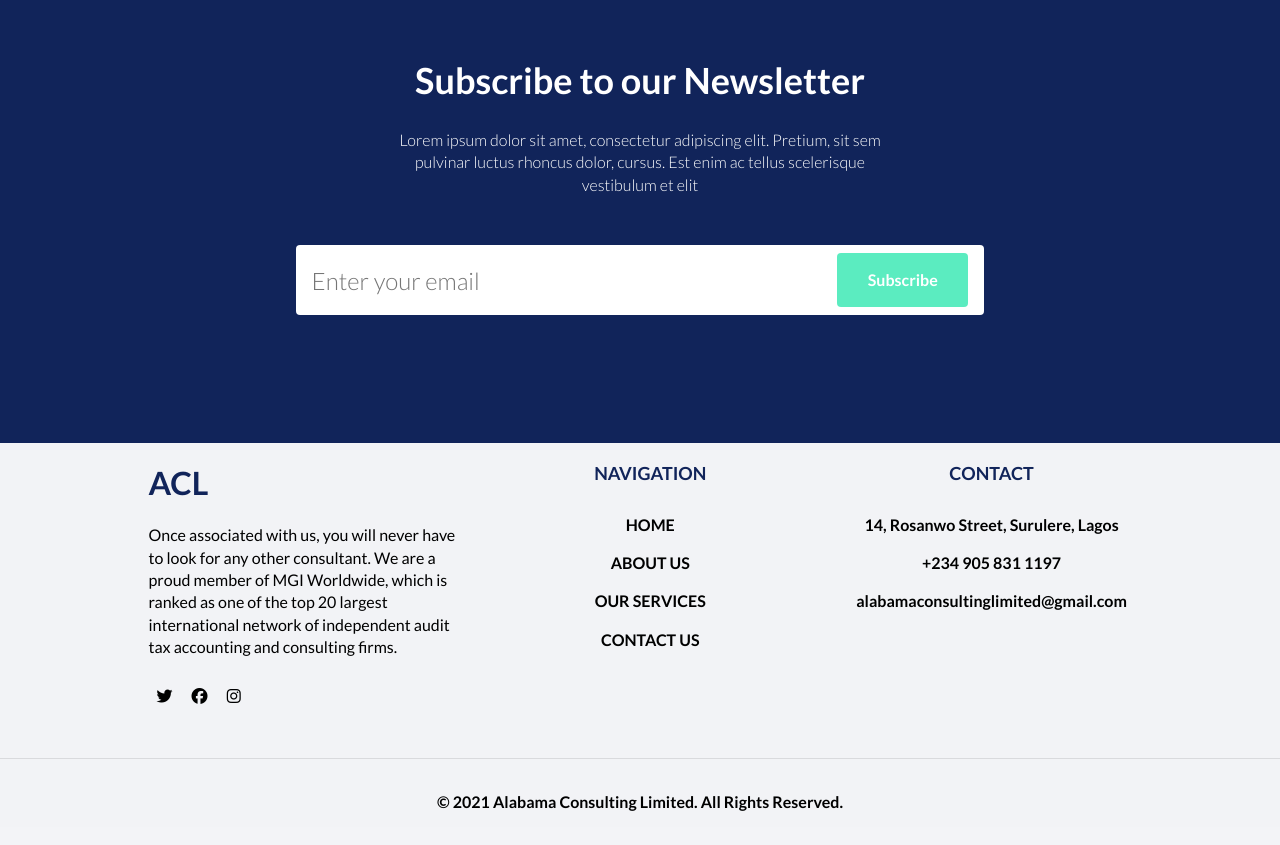
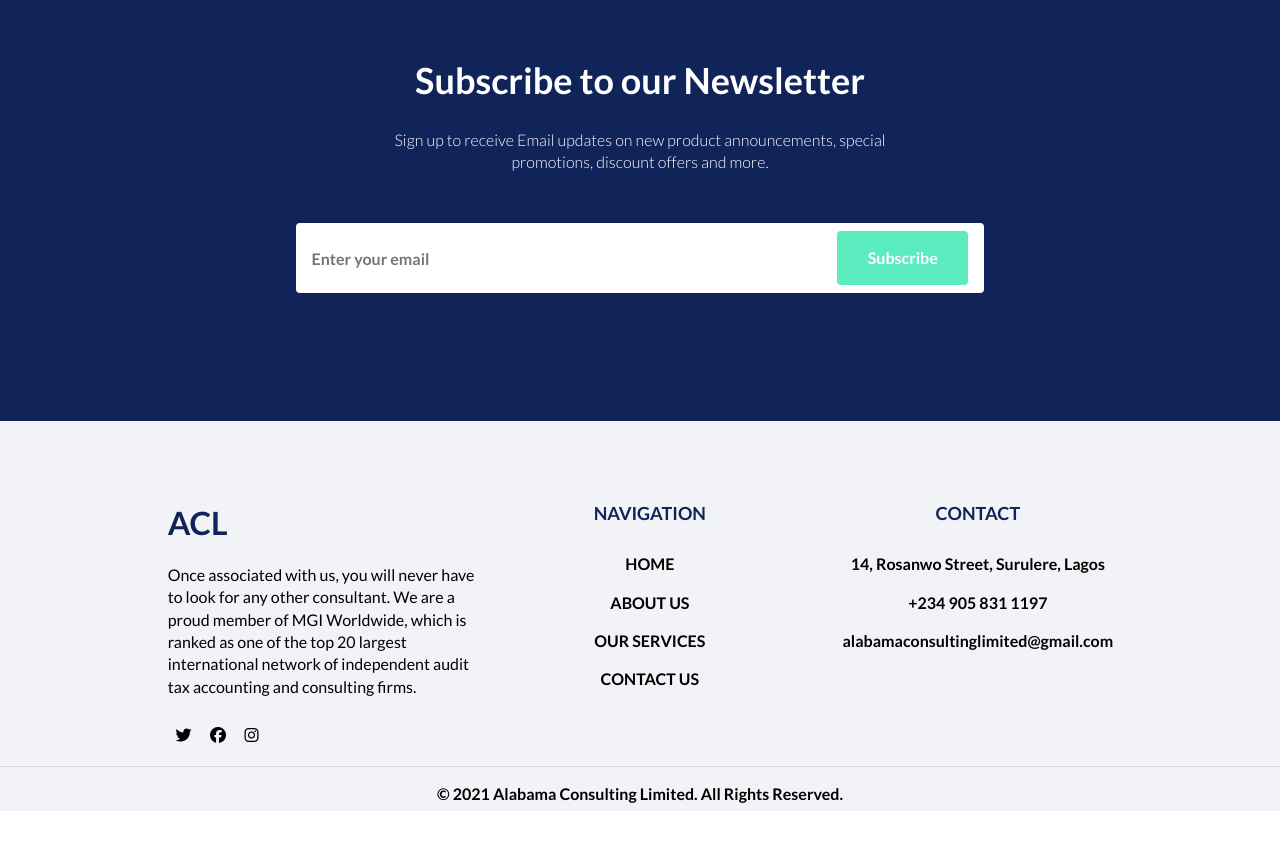
Before and after one commit to b6rav0/agency, a plain HTML site: page index.html in a window 1280 px wide. Shown: the part 4000-4845 px from the top of the page. After the commit the page ends 4811 px from the top, so only its background shows below. Drawn offline with nearby package versions, Linux system fonts and the light colour scheme.

Commit message:
adjusted footer spacing and modal width

```diff
--- a/assets/sass/components/_components.scss
+++ b/assets/sass/components/_components.scss
@@ -88,7 +88,7 @@ div#overlay {
     // Services Card that will be added by js
     div {
         width: auto;
-        max-width: 50%;
+        max-width: 30%;
         height: auto;
         max-height: 50%;
         padding: 1em;
@@ -106,7 +106,7 @@ div#overlay {
 
         h3 {
             margin-bottom: 1em;
-            font-size: 24px;
+            font-size: 16px;
             font-weight: 700;
         }
 
@@ -114,7 +114,7 @@ div#overlay {
             display: block;
             margin: 10px 0;
             color: $light-gray;
-            font-size: 18px;
+            font-size: 14px;
             font-weight: 400;
             overflow: hidden;
         }
--- a/assets/sass/layouts/_footer.scss
+++ b/assets/sass/layouts/_footer.scss
@@ -1,9 +1,9 @@
 footer {
-    padding: 18px 0 2.5%;
+    padding: 80px 0 5px;
     background: $dark-blue-transparent;
 
     div.flex {
-        padding: 0 10% 2.5%;
+        padding: 0 9.25em 1px;
 
         div.column {
             flex: 33.33%;
@@ -80,7 +80,7 @@ footer {
     }
 
     div#copyright {
-        padding: 2.5% 10% 0;
+        padding: 16px 9.25em 0;
         text-align: center;
 
 
--- a/assets/sass/sections/_subscribe.scss
+++ b/assets/sass/sections/_subscribe.scss
@@ -27,7 +27,8 @@ section#subscribe {
                 width: 75%;
                 height: 100%;
                 color: $dark-blue;
-                font-size: 1.5em;
+                font-size: 1em;
+                font-weight: 600;
                 outline: none;
             }
 
--- a/index.html
+++ b/index.html
@@ -373,7 +373,7 @@
 	<!-- Newsletter Section -->
 	<section id="subscribe">
 		<h1>Subscribe to our Newsletter</h1>
-		<h2>Lorem ipsum dolor sit amet, consectetur adipiscing elit. Pretium, sit sem pulvinar luctus rhoncus dolor, cursus. Est enim ac tellus scelerisque vestibulum et elit</h2>
+		<h2>Sign up to receive Email updates on new product announcements, special promotions, discount offers and more.</h2>
 
 		<form name="Newsletter Submissions" method="post" data-netlify="true">
 			<div>
```
Also changed, not shown: assets/sass/main.css, 1 other file.
